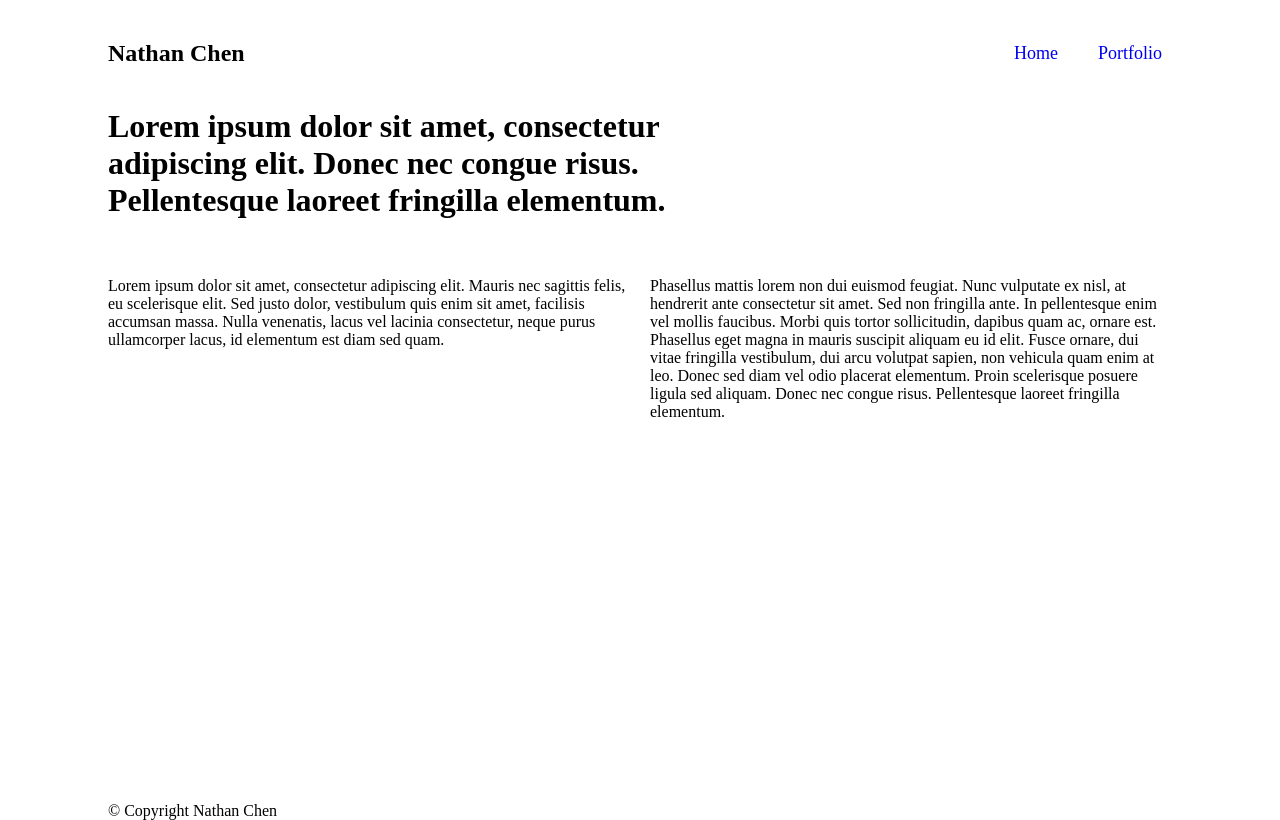
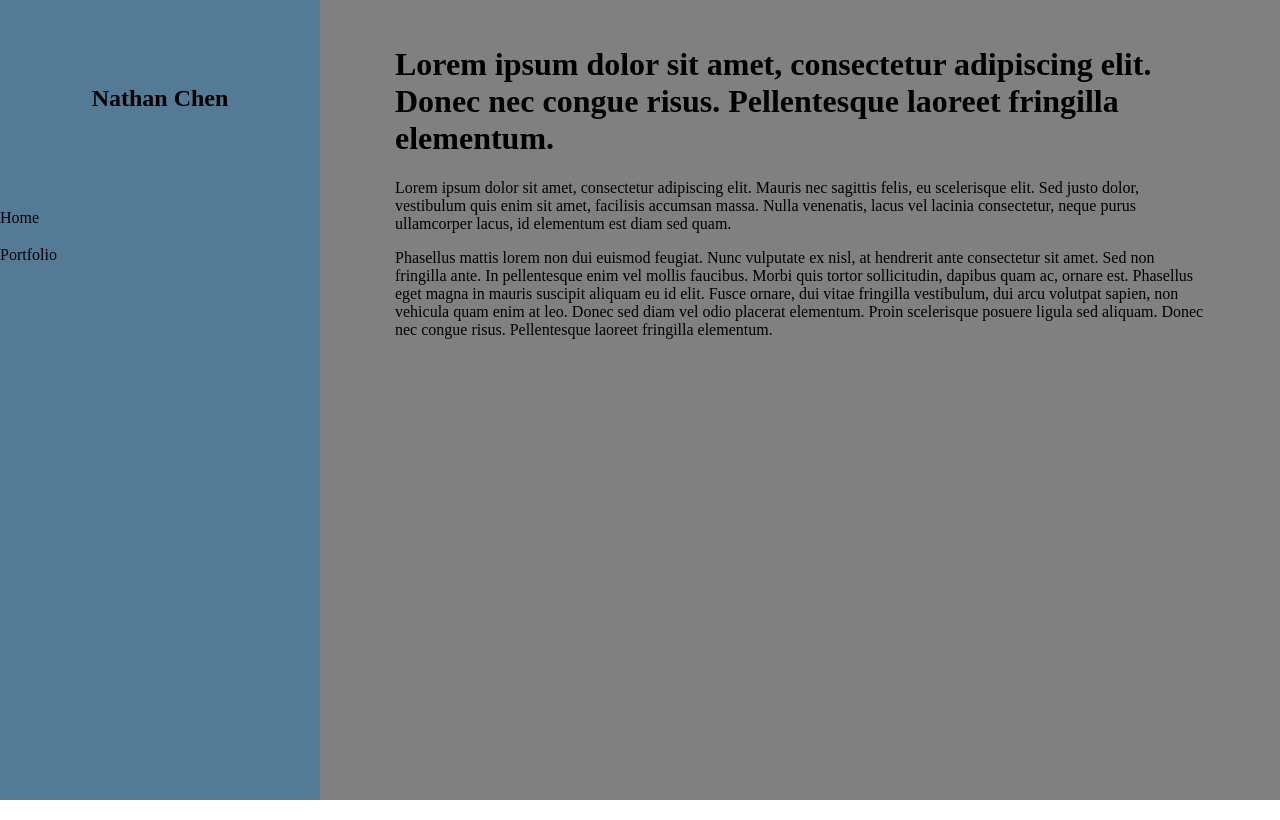
Before and after one commit to codechennerator/react-profile, a React (Create React App) app: page / in a window 1280 px wide. Built offline with nearby package versions, Linux system fonts and the light colour scheme.

Commit message:
nav grids and styled components for content

```diff
--- a/src/App.js
+++ b/src/App.js
@@ -1,35 +1,37 @@
 import React, { Component } from 'react';
 import { BrowserRouter as Router, Route, Switch } from 'react-router-dom';
 import { Home, Portfolio } from "./pages";
-import { Nav, Footer } from "./components";
+import { Nav } from "./components";
+import styled from 'styled-components';
 
+const AppWrapper = styled.div`
+  height: 100%;
+`;
+const RouterWrapper =styled.div`
+  display: grid;
+  background-color: grey;
+  min-height: 100%;
+  grid-template-columns: 1fr 3fr;
+`;
+const StyledRoute = styled(Route)`
+  padding: 50px;
+`;
 
-const appStyle = {
-  "height": "100%"
-}
-const routerStyle = {
-  "display": "grid",
-  "margin": "20px 100px 0px 100px",
-  "minHeight": "100%",
-  "gridTemplateRows": "auto 1fr auto",
-  "gridTemplateColumns": "100%"
-}
 class App extends Component {
   render() {
     return (
-      <div className="App" style = {appStyle}>
+      <AppWrapper>
 
         <Router>
-          <div className = "router" style = {routerStyle}>
+          <RouterWrapper>
             <Nav />
             <Switch>
               <Route exact path = "/" component = {Home} />
               <Route exact path = "/portfolio" component = {Portfolio} />
             </Switch>
-            <Footer />
-          </div>
+          </RouterWrapper>
         </Router>
-      </div>
+      </AppWrapper>
     );
   }
 }
--- /dev/null
+++ b/src/components/Content/Content.js
@@ -0,0 +1,17 @@
+import React, { Component } from "react";
+import styled from 'styled-components';
+
+const ContentWrapper = styled.div`
+    padding: 25px 75px 25px 75px;
+`;
+class Content extends Component{
+    render(){
+        return(
+            <ContentWrapper>
+                {this.props.children}
+            </ContentWrapper>
+        )
+    }
+}
+
+export default Content;
--- a/src/components/Nav/Nav.js
+++ b/src/components/Nav/Nav.js
@@ -1,35 +1,39 @@
 import React, { Component } from "react";
 import { Link } from 'react-router-dom';
+import styled from 'styled-components';
 
-const style = {
-    "top": {
-      "display": "grid",
-      "gridTemplateColumns": "1fr",
-      "gridAutoFlow": "column",
-      "alignItems": "center",
-      "gridGap": "20px"
-    },
-    "navitem": {
-      "display": "block",
-      "textDecoration": "none",
-      "padding": "10px",
-      "textAlign": "center",
-      "fontSize": "18px"
-    },
-    "navitem_hover": {
-      "textDecoration": "underline"
+const NavWrapper = styled.div`
+    display: grid;
+    background-color: #557A95;
+    grid-template-rows: 6fr repeat(16, 1fr);
+    align-items: center;
+    grid-gap: 5px;
+`;
+const NameHeader = styled(Link)`
+    text-decoration: none;
+    color: black;
+    text-align: center;
+    &:hover{
+        text-decoration: underline;
     }
-  }
+`;
+const NavItem = styled(Link)`
+    text-decoration: none;
+    color: black
+    &:hover{
+        text-decoration: underline;
+    }
+`;
 class Nav extends Component{
     render(){
         return(
-            <nav className = "top" style = {style.top}>
-                <div className = "header">
+            <NavWrapper>
+                <NameHeader to = "/">
                     <h2>Nathan Chen</h2>
-                </div>
-                <Link to = "/" className = "navitem" style = {style.navitem}>Home</Link>
-                <Link to = "/portfolio" className = "navitem" style = {style.navitem}>Portfolio</Link>
-            </nav>
+                </NameHeader>
+                <NavItem to = "/">Home</NavItem>
+                <NavItem to = "/portfolio">Portfolio</NavItem>
+            </NavWrapper>
         )
     }
 }
--- a/src/components/index.js
+++ b/src/components/index.js
@@ -1,2 +1,3 @@
 export { default as Nav } from "./Nav/Nav.js";
 export { default as Footer } from "./Footer/Footer.js";
+export { default as Content } from "./Content/Content.js";
--- a/src/index.js
+++ b/src/index.js
@@ -10,5 +10,6 @@ registerServiceWorker();
 injectGlobal`
     html, body, #root{
         height: 100%;
+        margin: 0;
     }
 `
--- a/src/pages/Home/Home.js
+++ b/src/pages/Home/Home.js
@@ -1,6 +1,5 @@
 import React, { Component } from 'react';
-import './Home.css';
-
+import { Content } from '../../components';
 const style = {
   "content": {
     "display": "grid",
@@ -25,13 +24,13 @@ const style = {
 class Home extends Component{
   render(){
     return (
-      <div className= "content">
+      <Content>
         <h1 className="intro1">Lorem ipsum dolor sit amet, consectetur adipiscing elit. Donec nec congue risus. Pellentesque laoreet fringilla elementum.</h1>
         <div className = "intro2">
             <p className="i2-item">Lorem ipsum dolor sit amet, consectetur adipiscing elit. Mauris nec sagittis felis, eu scelerisque elit. Sed justo dolor, vestibulum quis enim sit amet, facilisis accumsan massa. Nulla venenatis, lacus vel lacinia consectetur, neque purus ullamcorper lacus, id elementum est diam sed quam. </p>
             <p className="i2-item">Phasellus mattis lorem non dui euismod feugiat. Nunc vulputate ex nisl, at hendrerit ante consectetur sit amet. Sed non fringilla ante. In pellentesque enim vel mollis faucibus. Morbi quis tortor sollicitudin, dapibus quam ac, ornare est. Phasellus eget magna in mauris suscipit aliquam eu id elit. Fusce ornare, dui vitae fringilla vestibulum, dui arcu volutpat sapien, non vehicula quam enim at leo. Donec sed diam vel odio placerat elementum. Proin scelerisque posuere ligula sed aliquam. Donec nec congue risus. Pellentesque laoreet fringilla elementum.</p>
         </div>
-      </div>
+      </Content>
     );
   }
 }
--- a/src/pages/Portfolio/Portfolio.js
+++ b/src/pages/Portfolio/Portfolio.js
@@ -1,9 +1,11 @@
 import React, { Component } from 'react';
-
+import { Content } from '../../components';
 class Portfolio extends Component{
   render(){
     return (
-        <h1>Portfolio</h1>
+        <Content>
+          <h1>Portfolio</h1>
+        </Content>
     );
   }
 }
```
Also changed, not shown: src/components/Nav/Nav.css (deleted, +0 -17 lines).
